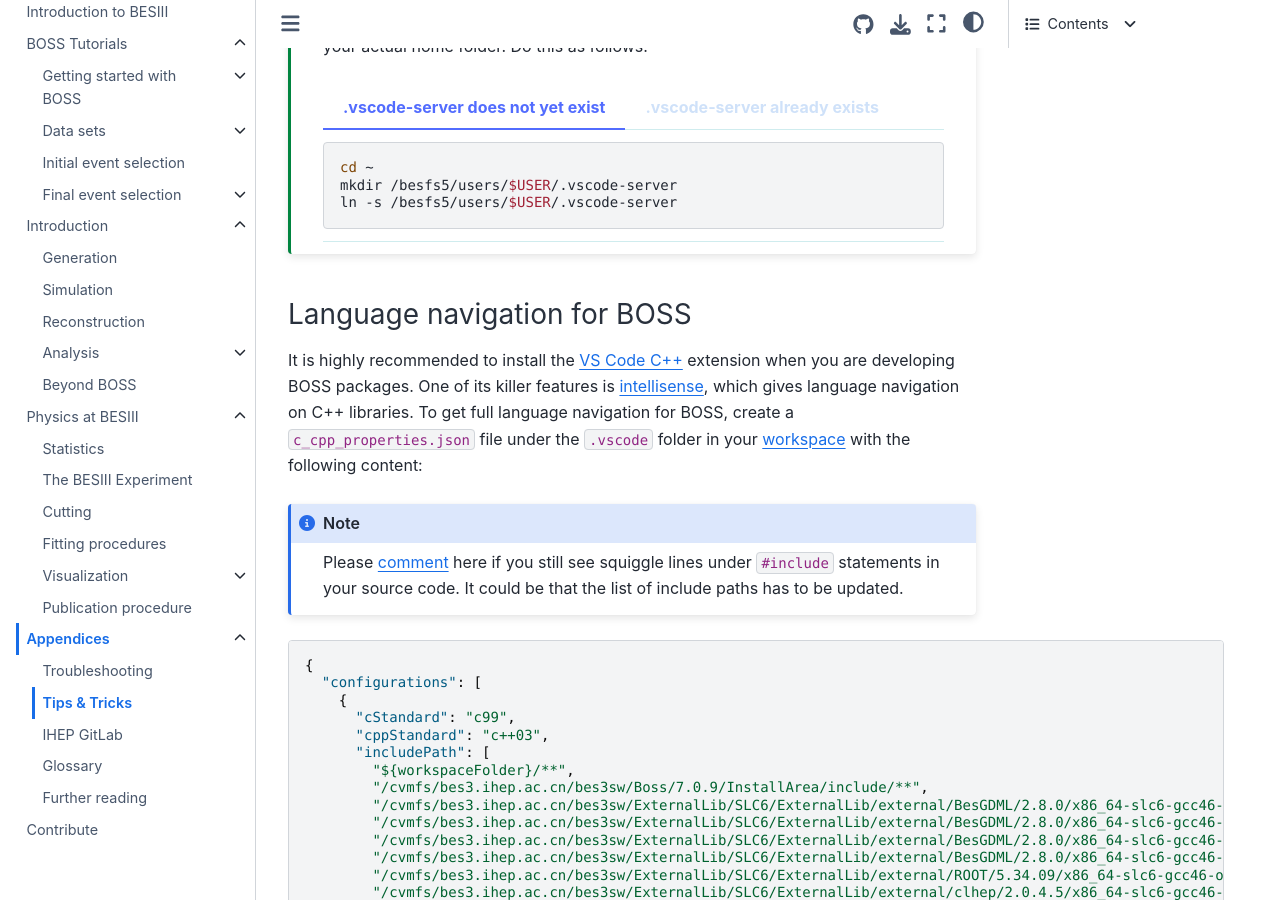
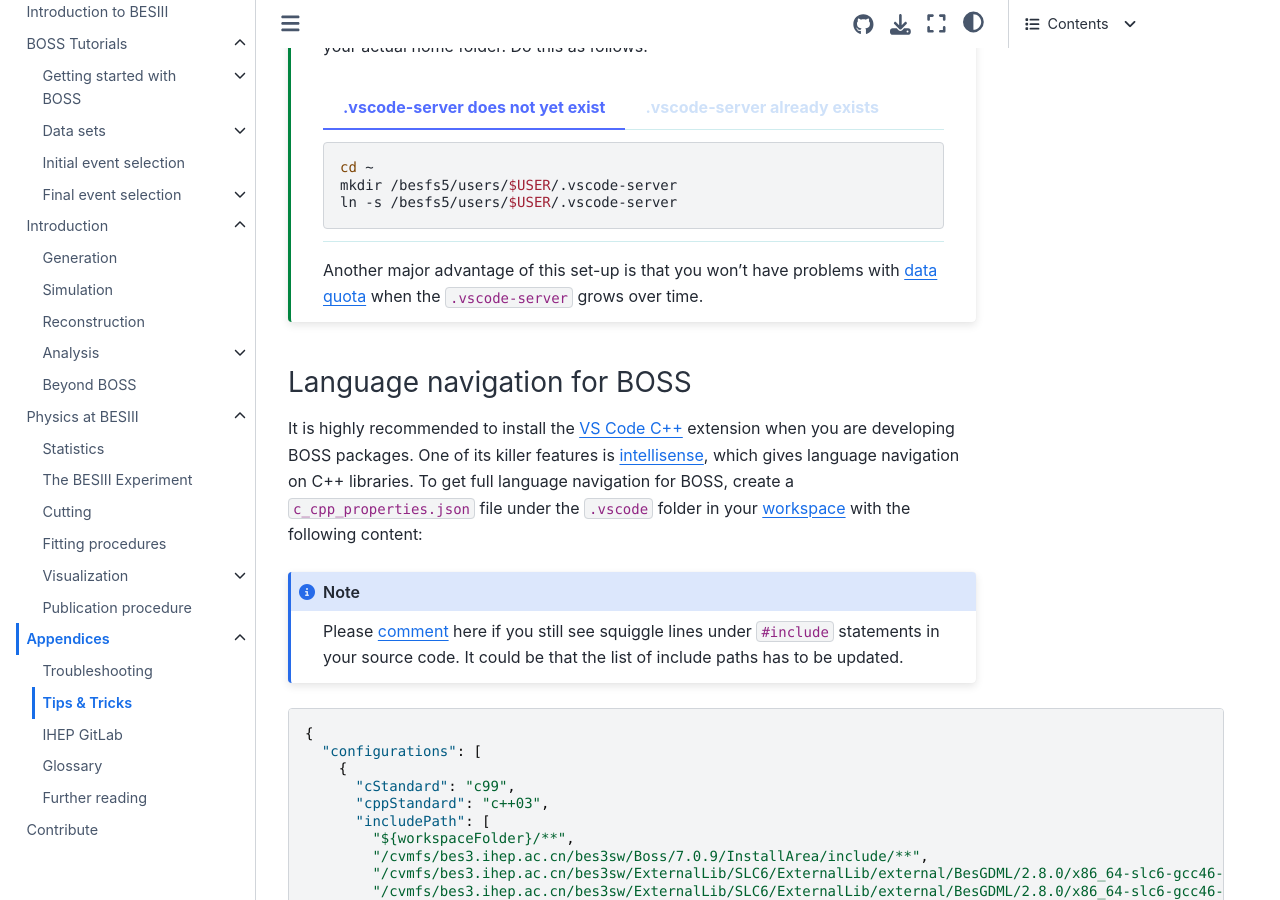
Before and after one commit to redeboer/bossdoc, a Sphinx documentation site: the page built from docs/appendices/tips.md, in a window 1280 px wide and 900 px high, scrolled down 1960 px. Built offline with Sphinx 7.4.7 and the Sphinx Book theme 1.1.4, drawn with Linux system fonts in a browser that asks for light colours.

Commit message:
DOC: add tip about data quota and vscode (#43)

````diff
--- a/docs/appendices/tips.md
+++ b/docs/appendices/tips.md
@@ -120,6 +120,10 @@
 ```
 
 :::
+
+Another major advantage of this set-up is that you won't have problems with
+[data quota](../tutorials/getting-started/data-quota.md) when the
+`.vscode-server` grows over time.
 
 ::::
 
````
